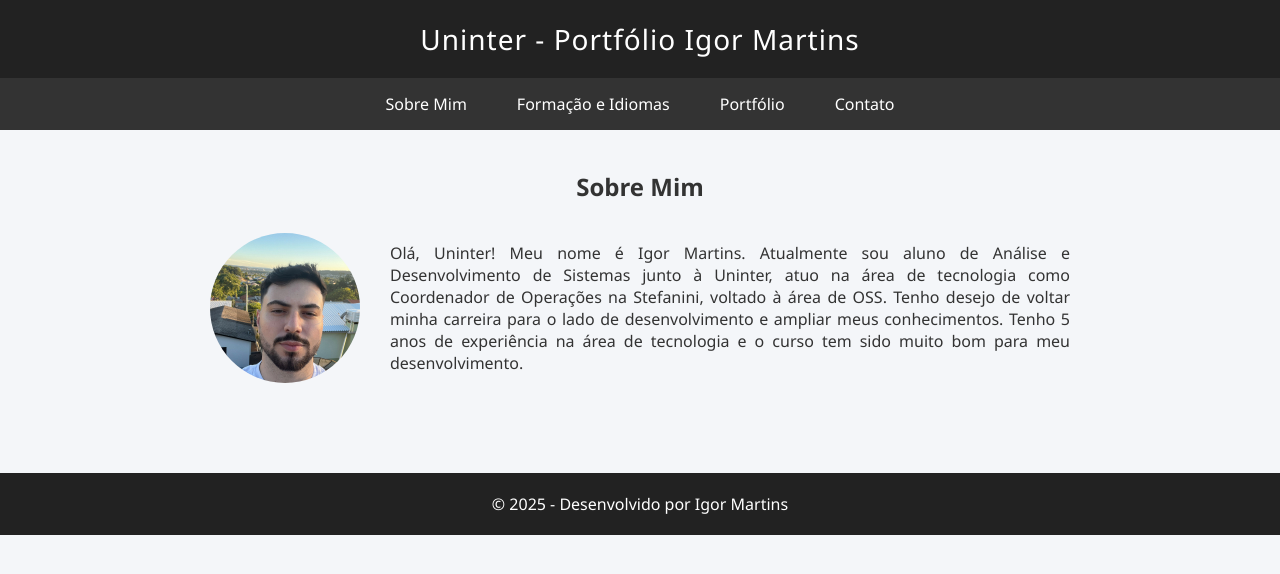
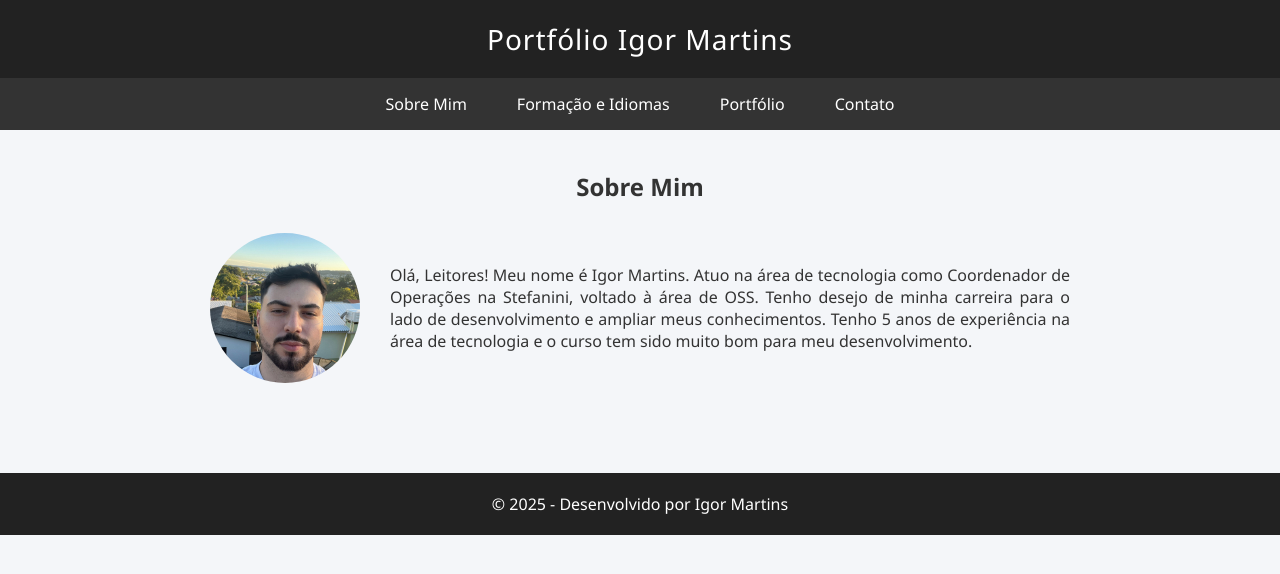
Before and after one commit to igormartins87427/PortfolioIgorMartins, a plain HTML site: page index.html in a window 1280 px wide. Drawn offline with Linux system fonts and the light colour scheme.

Commit message:
Atualização

```diff
--- a/index.html
+++ b/index.html
@@ -113,7 +113,7 @@
 <body>
   <!-- Cabeçalho principal -->
   <header>
-    Uninter - Portfólio Igor Martins
+    Portfólio Igor Martins
   </header>
 
   <!-- Menu de navegação -->
@@ -133,7 +133,7 @@
 
       <!-- Texto sobre mim ao lado da foto -->
       <div class="text">
-        <p>Olá, Uninter! Meu nome é Igor Martins. Atualmente sou aluno de Análise e Desenvolvimento de Sistemas junto à Uninter, atuo na área de tecnologia como Coordenador de Operações na Stefanini, voltado à área de OSS. Tenho desejo de voltar minha carreira para o lado de desenvolvimento e ampliar meus conhecimentos. Tenho 5 anos de experiência na área de tecnologia e o curso tem sido muito bom para meu desenvolvimento.</p>
+        <p>Olá, Leitores! Meu nome é Igor Martins. Atuo na área de tecnologia como Coordenador de Operações na Stefanini, voltado à área de OSS. Tenho desejo de  minha carreira para o lado de desenvolvimento e ampliar meus conhecimentos. Tenho 5 anos de experiência na área de tecnologia e o curso tem sido muito bom para meu desenvolvimento.</p>
       </div>
     </div>
   </div>
@@ -188,3 +188,4 @@
   </script>
 </body>
 </html>
+<!-- Fim do código HTML do portfólio -->
```
